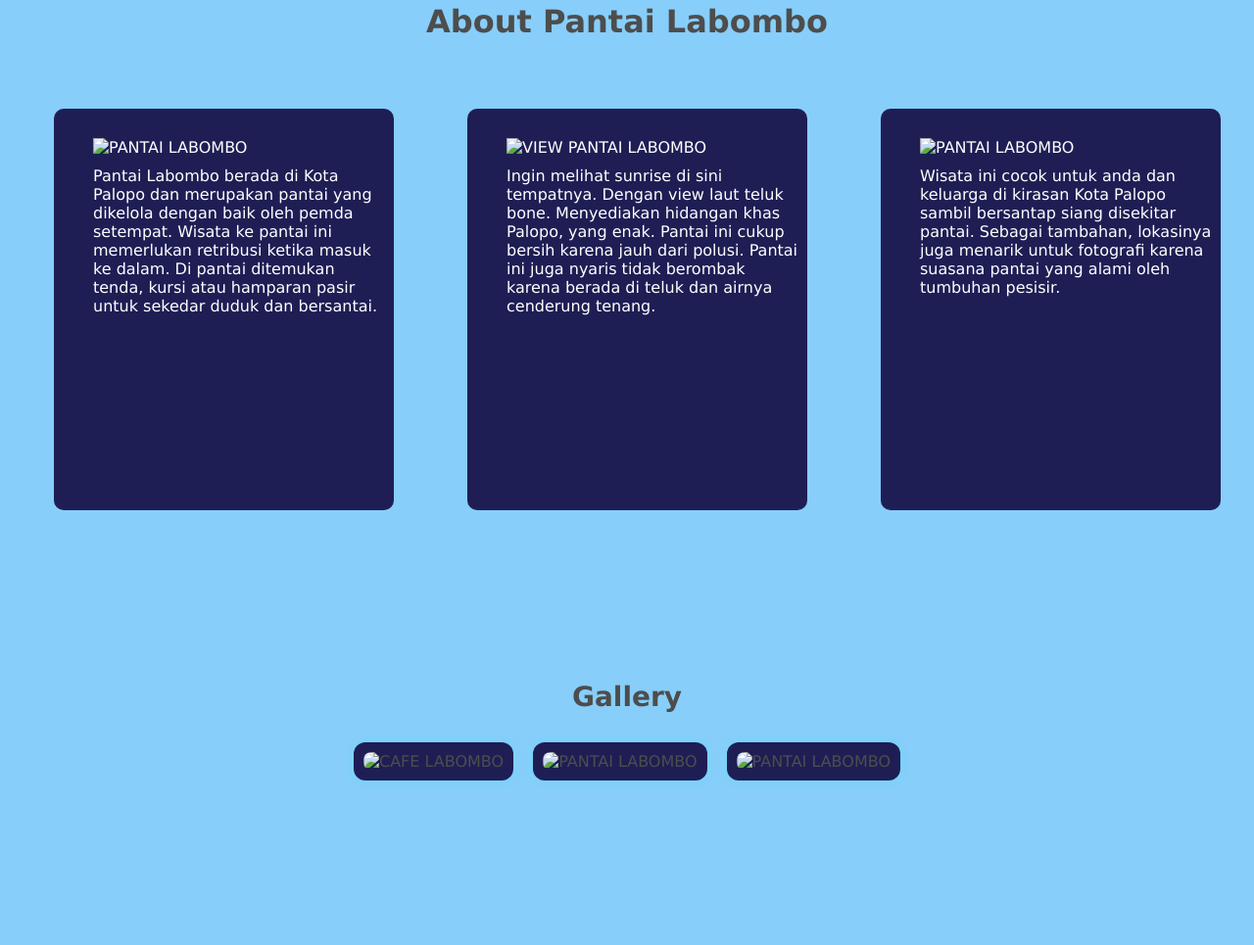
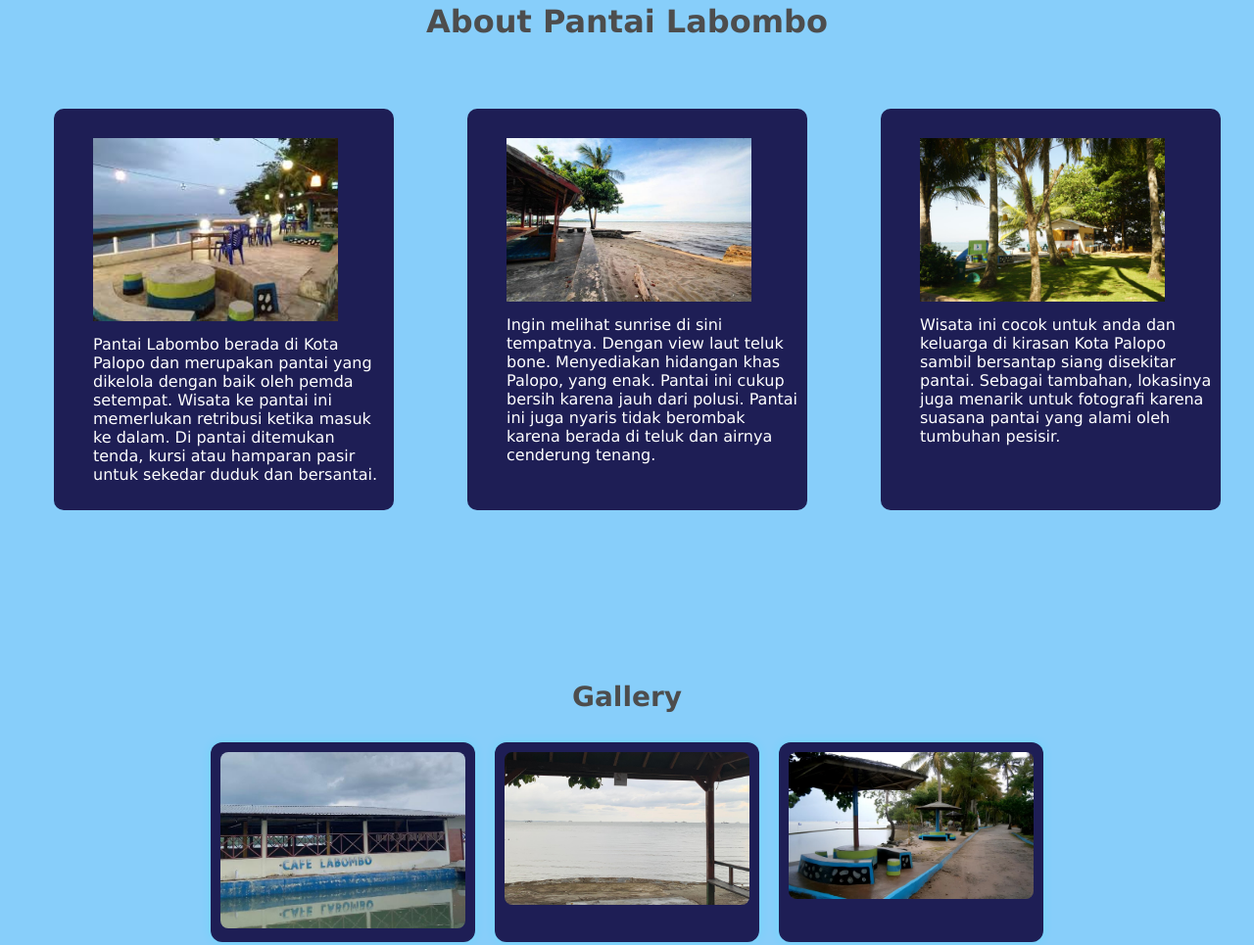
Before and after one commit to cintaa4u/Website-Pantai-Labombo, a plain HTML site: page index.html in a window 1280 px wide. Shown: the part 815-1780 px from the top of the page at 98% size. Drawn offline with Linux system fonts and the light colour scheme.

Commit message:
Update index.html

```diff
--- a/index.html
+++ b/index.html
@@ -26,7 +26,7 @@
 
 <!-- Ini Banner -->
 <div class="banner" id="beranda">
-    <img src="img/selamat datang di pantai labombo.jpg" alt="Selamat Datang Di Pantai Labombo">
+    <img src="selamat datang di pantai labombo.jpg" alt="Selamat Datang Di Pantai Labombo">
     <h1>Hi...<span></span></h1>
     <p>Salekoe, Kecamatan Wara Timur, Palopo</p>
 
@@ -38,17 +38,17 @@
 <div class="box-about">
     <h1>About Pantai Labombo</h1>
     <div class="box-kiri">
-        <img src="img/pantai labombo 3.jpeg" alt="PANTAI LABOMBO" width="250px">
+        <img src="pantai labombo 3.jpeg" alt="PANTAI LABOMBO" width="250px">
         <p>Pantai Labombo berada di Kota Palopo dan merupakan pantai yang dikelola dengan baik oleh pemda setempat. Wisata ke pantai ini memerlukan retribusi ketika masuk ke dalam. Di pantai ditemukan tenda, kursi atau hamparan pasir untuk sekedar duduk dan bersantai.</p>
     </div>
 
     <div class="box-tengah">
-        <img src="img/the view.jpeg" alt="VIEW PANTAI LABOMBO" width="250px">
+        <img src="the view.jpeg" alt="VIEW PANTAI LABOMBO" width="250px">
         <p>Ingin melihat sunrise di sini tempatnya. Dengan view laut teluk bone. Menyediakan hidangan khas Palopo, yang enak. Pantai ini cukup bersih karena jauh dari polusi. Pantai ini juga nyaris tidak berombak karena berada di teluk dan airnya cenderung tenang.</p>
     </div>
 
     <div class="box-kanan">
-        <img src="img/pantai labombo 4.jpg" alt="PANTAI LABOMBO" width="250px">
+        <img src="pantai labombo 4.jpg" alt="PANTAI LABOMBO" width="250px">
         <p>Wisata ini cocok untuk anda dan keluarga di kirasan Kota Palopo sambil bersantap siang disekitar pantai. Sebagai tambahan, lokasinya juga menarik untuk fotografi karena suasana pantai yang alami oleh tumbuhan pesisir.</p>
     </div>
 </div>
@@ -59,9 +59,9 @@
     <br id="galeri"><br><br><br><br><br>
     <h2>Gallery</h2>
     <div class="galeri-container">
-        <div class="gambar-item"><img src="img/cafe labombo.jpg" alt="CAFE LABOMBO"></div>
-        <div class="gambar-item"><img src="img/pantai labombo.jpg" alt="PANTAI LABOMBO"></div>
-        <div class="gambar-item"><img src="img/pantai labombo 5.webp" alt="PANTAI LABOMBO"></div>
+        <div class="gambar-item"><img src="cafe labombo.jpg" alt="CAFE LABOMBO"></div>
+        <div class="gambar-item"><img src="pantai labombo.jpg" alt="PANTAI LABOMBO"></div>
+        <div class="gambar-item"><img src="pantai labombo 5.webp" alt="PANTAI LABOMBO"></div>
     </div>
 </section>
 
```
